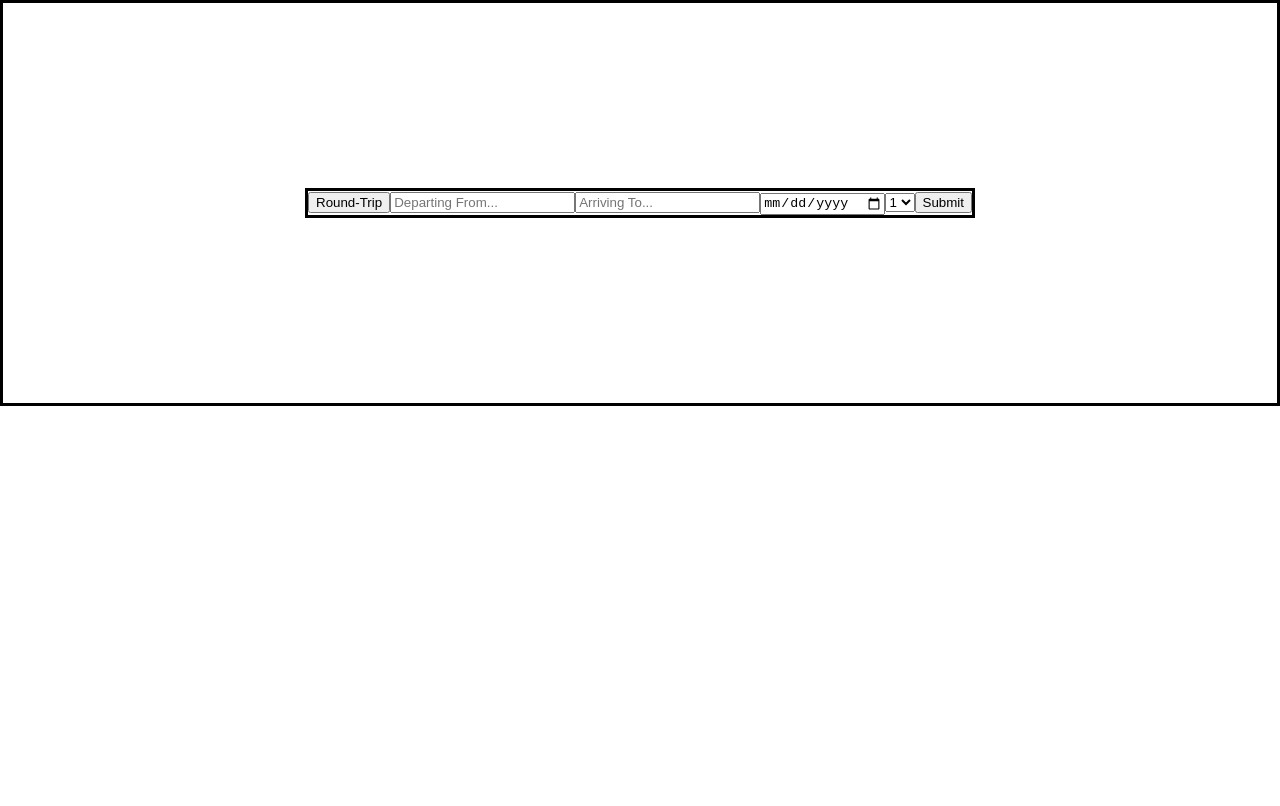
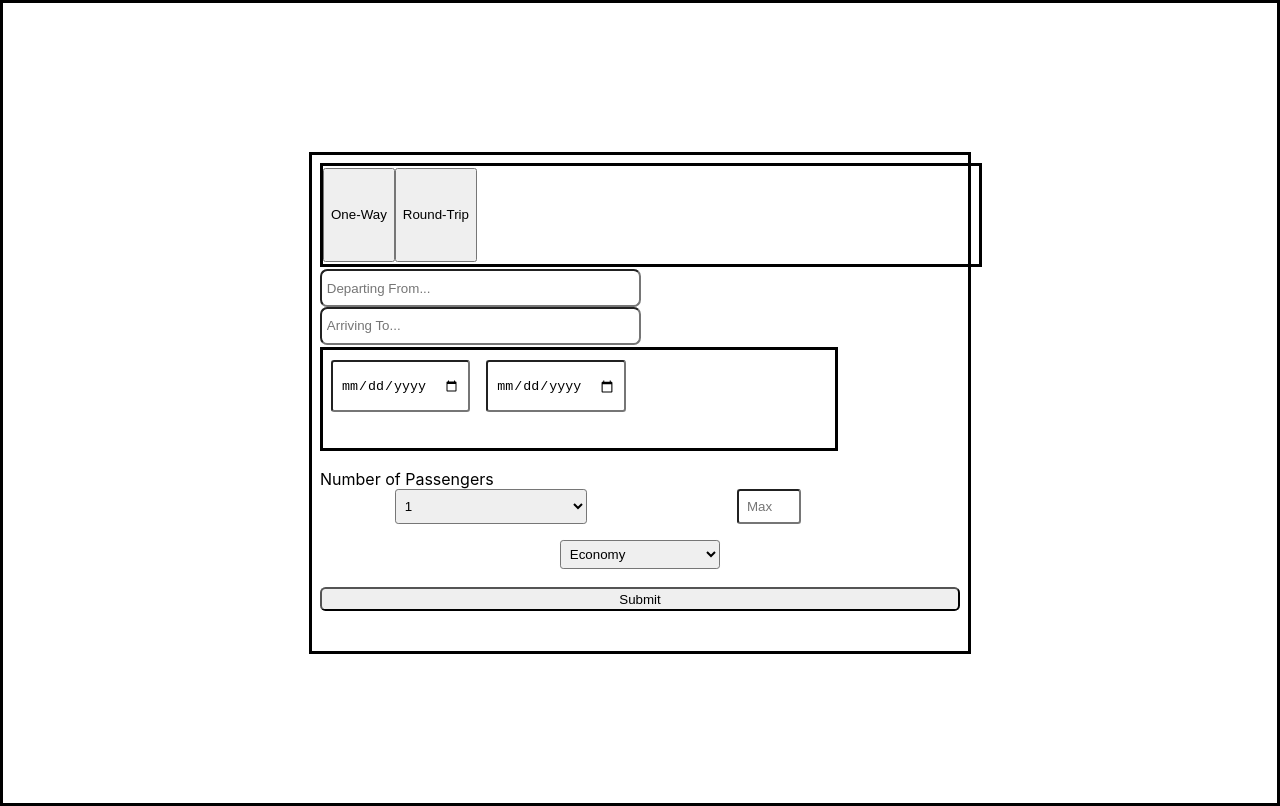
Before and after one commit to jcintron82/PaperPlanes-Travel-Platform, a React (Create React App) app in the folder client/: page / in a window 1280 px wide. Built offline with nearby package versions, Linux system fonts and the light colour scheme.

Commit message:
Started building out the main page flight search modal

```diff
--- a/client/src/components/utility/flightquerymodel.js
+++ b/client/src/components/utility/flightquerymodel.js
@@ -8,6 +8,7 @@ const queryResponseObj = [];
 function FlightSearchModal() {
   const [departureLocation, setDepartureLocation] = useState([]);
   const [oneWay, setOneWay] = useState(true);
+  const [roundTripSelected, setRoundTrip] = useState(true);
 
   const [queryRecieved, setQueryStatus] = useState();
   const navigate = useNavigate();
@@ -17,6 +18,7 @@ function FlightSearchModal() {
     departureDate: "",
     arrival: "",
     numOftravelers: 1,
+    returnDate: "",
   };
   const flightQuery = async (e) => {
     e.preventDefault();
@@ -40,14 +42,17 @@ function FlightSearchModal() {
     navigate("/flightquery");
     return { message: queryResponseObj };
   };
-  const tripTypeSelector = () => {
-    setOneWay(!oneWay);
+  const selectTripType = (value) => {
+    setRoundTrip(value);
   };
   const recordDepartureLoc = (e) => {
     body.departure = e.target.value;
   };
   const recordDepartureDate = (e) => {
     body.departureDate = e.target.value;
+  };
+  const recordReturnDate = (e) => {
+    body.returnDate = e.target.value;
   };
   const recordArrivalLoc = (e) => {
     console.log("Arrival Value -  " + e.target.value);
@@ -58,32 +63,57 @@ function FlightSearchModal() {
   };
   return (
     <div className="mainsearchwrap">
-      {oneWay ? (
+      {" "}
+
         <form className="flightsearchform">
-          <button type="button" onClick={tripTypeSelector}>
+        <section className="flighttypebtnwrap">
+      <button type="button" onClick={(e) => selectTripType(false)}>
+      One-Way
+      </button>
+      <button type="button" onClick={(e) => selectTripType(true)}>
       Round-Trip
       </button>
-          <label>
+      </section>
+          <label className="locationinputswrap">
             <input
+              className="locationinputs"
               required
               onChange={(e) => recordDepartureLoc(e)}
               placeholder="Departing From..."
             ></input>
-          </label>
-          <label>
             <input
+              className="locationinputs"
               required
               onChange={(e) => recordArrivalLoc(e)}
               placeholder="Arriving To..."
             ></input>
-            <label>
+          </label>
+          {roundTripSelected ? (
+            <label className="dateselectionwrap">
+              <input
+                required
+                onChange={(e) => recordDepartureDate(e)}
+                type="date"
+              ></input>
+              <input
+                required
+                onChange={(e) => recordReturnDate(e)}
+                type="date"
+              ></input>
+            </label>
+          ) : (
+            <label className="dateselectionwrap">
               <input
                 required
                 onChange={(e) => recordDepartureDate(e)}
                 type="date"
               ></input>
             </label>
-            <label>
+          )}
+          <section className="extrafilterswrap">
+            <span className="passangerselectwrap">
+              Number of Passengers
+              <div className="maxpricewrap">
                 <select required onChange={(e) => recordNumOfTravelers(e)}>
                   <option>1</option>
                   <option>2</option>
@@ -91,32 +121,23 @@ function FlightSearchModal() {
                   <option>4</option>
                   <option>5</option>
                 </select>
+                <label>
+                  <input placeholder="Max Price?" type="number"></input>
                 </label>
-          </label>
-          <button onClick={flightQuery}>Submit</button>
+              </div>
+            </span>
+            <section className="flightclasswrap">
+              <select className="flightclassdropdown">
+                <option>Economy</option>
+                <option>Business</option>
+                <option>First</option>
+              </select>
+            </section>
+          </section>
+          <button className="searchBtn" onClick={flightQuery}>
+            Submit
+          </button>
         </form>
-      ) : (
-        <form>
-          <button type="button" onClick={tripTypeSelector}>
-            One-Way
-          </button>
-          <label>
-            <input
-              onChange={(e) => recordDepartureLoc(e)}
-              placeholder="Departing From..."
-            ></input>
-          </label>
-          <label>
-            <input
-              onChange={(e) => recordArrivalLoc(e)}
-              placeholder="Arriving To..."
-            ></input>
-            <input type="date"></input>
-            <input type="date"></input>
-          </label>
-          <button onClick={flightQuery}>Submit</button>
-        </form>
-      )}
     </div>
   );
 }
--- a/client/src/css/utility/home.css
+++ b/client/src/css/utility/home.css
@@ -1,10 +1,104 @@
 .mainsearchwrap{
     display: flex;
     border: solid;
-    height: 50vh;
+    height: 100vh;
     justify-content: center;
     align-items: center;
+    flex-direction: column;
+}
+.flighttypebtnwrap{
+    display: flex;
+    width: 80vw;
+    border: solid;
+    max-width: 41rem;
 }
 .flightsearchform{
+    display: flex;
+    width: 80vw;
+    padding: 0.5rem;
+    height: 60vh;
+    border: solid;
+    max-width: 40rem;
+    flex-flow: column nowrap;
+}
+.flightsearchform > * {
+    padding: .15rem 0;
+    height: 100%;
+}
+.locationinputswrap{
+    display: flex;
+    flex-flow: row wrap;
+
+}
+.locationinputs{
+    width: 100%;
+    padding: 0.3rem;
+    border-radius: 0.45rem;
+    height: 1.5rem;
+}
+.dateselectionwrap{
+    display: flex;
+    width: 80%;
     border: solid;
 }
+input[type=date]{
+    padding: 0.5rem;
+    margin: 0.5rem;
+    border-radius: 0.2rem;
+    max-height: 2rem;
+}
+input[type=number]{
+    padding: .5rem;
+    width: 30%;
+    border-radius: .2rem;
+    max-height: 2rem;
+    max-width: 8rem;
+}
+.passangerselectwrap{
+    display: flex;
+    width: 100%;
+    padding: 1rem 0;
+    justify-content: flex-end;
+    flex-flow: column wrap;
+}
+.maxpricewrap{
+    display: flex;
+    justify-content: space-around;
+}
+select{
+    padding: .3rem;
+    width: 30%;
+    border-radius: .2rem;
+
+}
+.extrafilterswrap{
+    display: flex;
+    flex-flow: row wrap;
+    justify-content: space-between;
+    align-items: center;
+}
+.flightclasswrap{
+    display: flex;
+    width: 100%;
+    justify-content: space-evenly;
+}
+.flightclassdropdown{
+    width: 10rem;
+}
+.searchBtn{
+    margin: 1rem 0 2rem;
+    height: 2rem;
+    border-radius: 0.35rem;
+}
+@media(min-width:768px){
+    .flightsearchform {
+        flex-flow: column nowrap;
+    }
+    .locationinputswrap{
+        justify-content: space-between;
+        height: 50%;
+     }
+    .locationinputs{
+       width: 48%;
+    }
+}
```
Also changed, not shown: 1 other file (tests, documents, lock files or other folders). Lines whose indentation alone changed are shown as unchanged.
